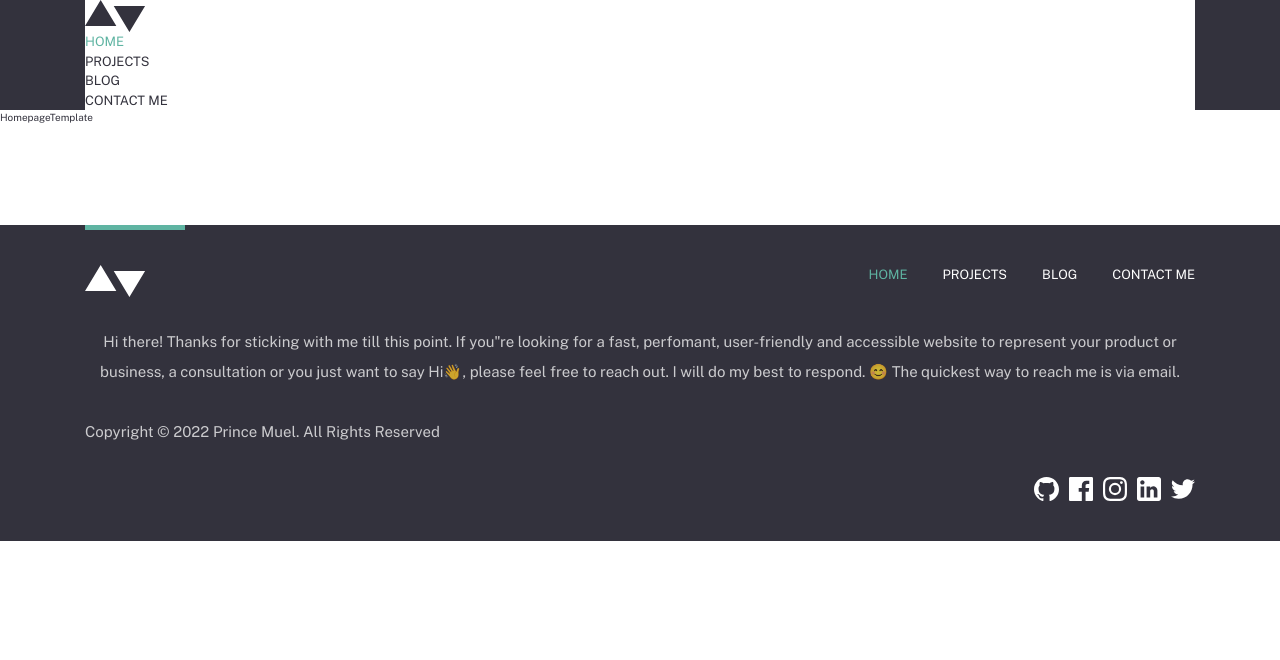
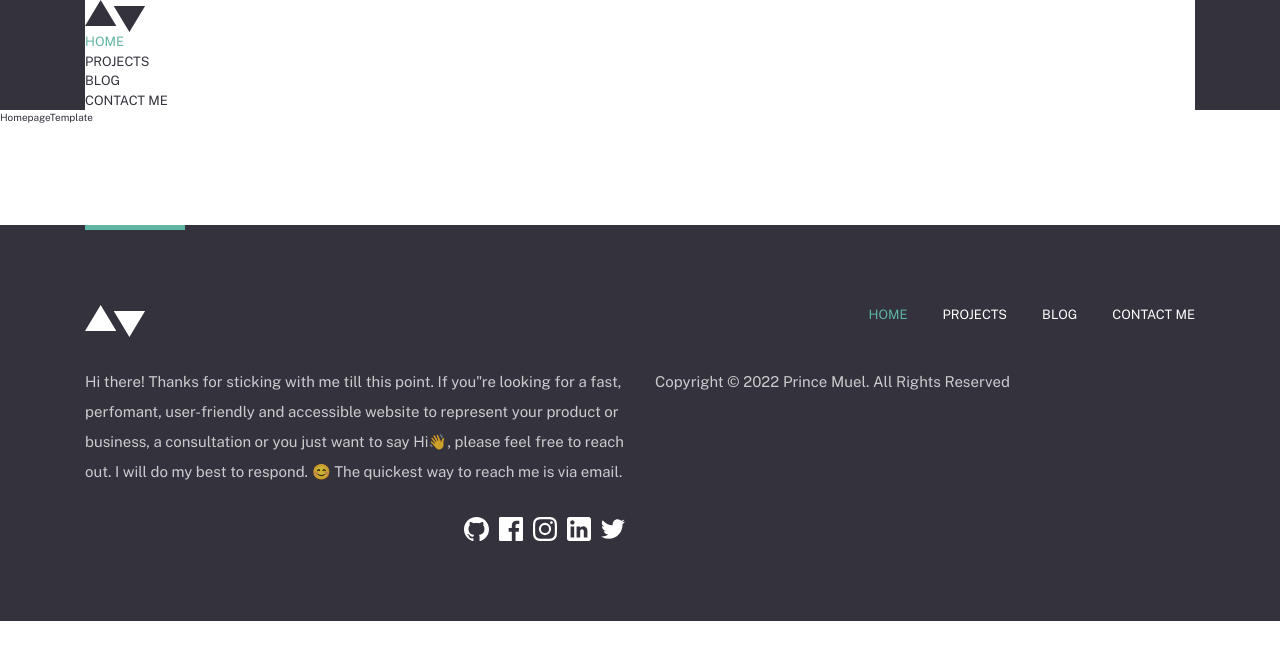
Before and after one commit to princemuel/dotfiles, a Next.js app: page / in a window 1280 px wide. Shown: the top 660 px of the page. Built offline with nearby package versions, Linux system fonts and the light colour scheme; a web font is replaced by a local one; what @savvywombat/tailwindcss-grid-areas would draw is missing.

Commit message:
Finished styling footer

```diff
--- a/components/organisms/footer/index.tsx
+++ b/components/organisms/footer/index.tsx
@@ -5,7 +5,7 @@ import { SocialLinks } from 'components/molecules';
 const Footer = () => {
   return (
     <footer className='h-container mt-40 bg-primary-300 w-full-shadow'>
-      <section className="relative py-16 text-neutral-100/75 before:content-[''] before:absolute before:top-0 before:left-2/4 before:w-40 before:h-2 before:bg-primary-100 before:-translate-x-2/4 before:md:left-0 before:md:translate-x-0">
+      <section className="relative py-32 text-neutral-100/75 before:content-[''] before:absolute before:top-0 before:left-2/4 before:w-40 before:h-2 before:bg-primary-100 before:-translate-x-2/4 before:md:left-0 before:md:translate-x-0">
         <div className='flex flex-col lg:flex-row items-center md:items-start lg:justify-between gap-12 mb-12 text-center md:text-left'>
           <Logo className='text-neutral-100' />
           {/* NAVIGATION */}
@@ -29,8 +29,8 @@ const Footer = () => {
           </nav>
         </div>
 
-        <div className='grid justify-items-center md:justify-items-start gap-12 mt-12 body-200 text-center'>
-          <p>
+        <div className='grid md:grid-areas-ipad lg:grid-areas-desktop md:grid-cols-2 justify-items-center md:justify-items-start gap-12 mt-12 body-200 text-center md:text-left'>
+          <p className='md:grid-in-info max-w-[60ch]'>
             Hi there! Thanks for sticking with me till this point. If
             you&quot;re looking for a fast, perfomant, user-friendly and
             accessible website to represent your product or business, a
@@ -38,7 +38,7 @@ const Footer = () => {
             out. I will do my best to respond. 😊 The quickest way to reach me
             is via email.
           </p>
-          <p>
+          <p className='md:grid-in-copy'>
             Copyright &copy; {new Date().getFullYear()} Prince Muel. All Rights
             Reserved
           </p>
```
